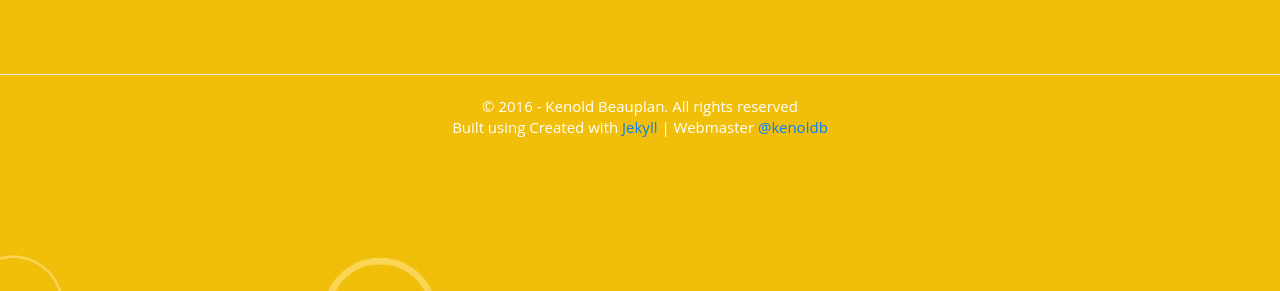
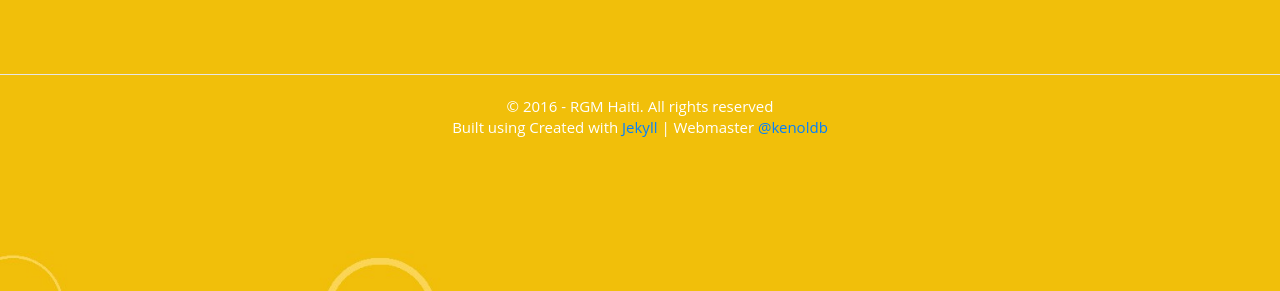
Before and after one commit to rgmhaiti/rgmhaiti.github.io, a Jekyll site: the page built from index.html, in a window 1280 px wide. Shown: the part 482-773 px from the top of the page. Built offline with Jekyll 4.4.1, drawn with Linux system fonts in a browser that asks for light colours; a script that is not in the unit is left out.

Commit message:
update site's author

```diff
--- a/_config.yml
+++ b/_config.yml
@@ -33,7 +33,7 @@ navigation:
 
 
 # Author Details
-author:         'Kenold Beauplan'
+author:         'RGM Haiti'
 
 #Social Media links (Use complete URL except for email)
 dribbble:
```
